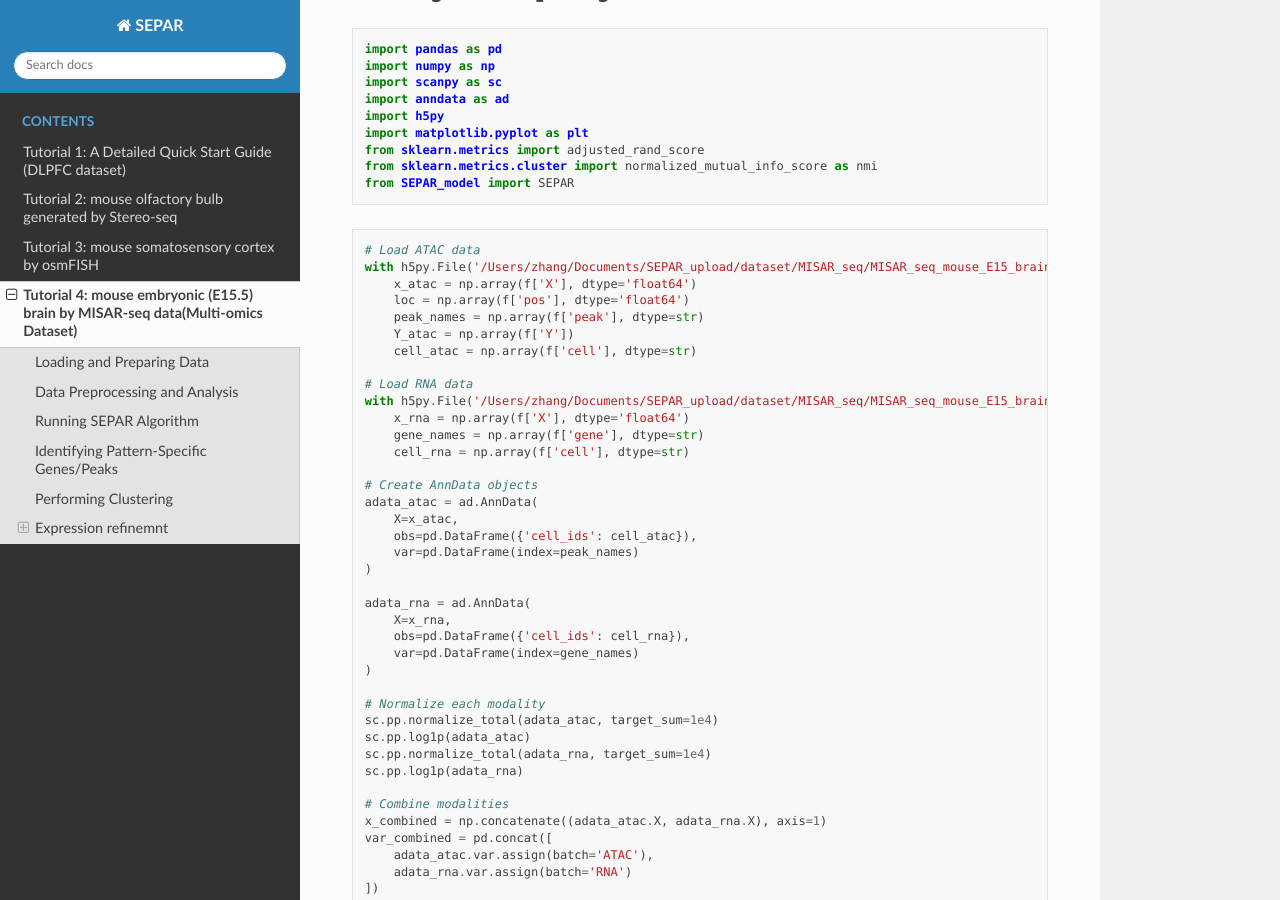
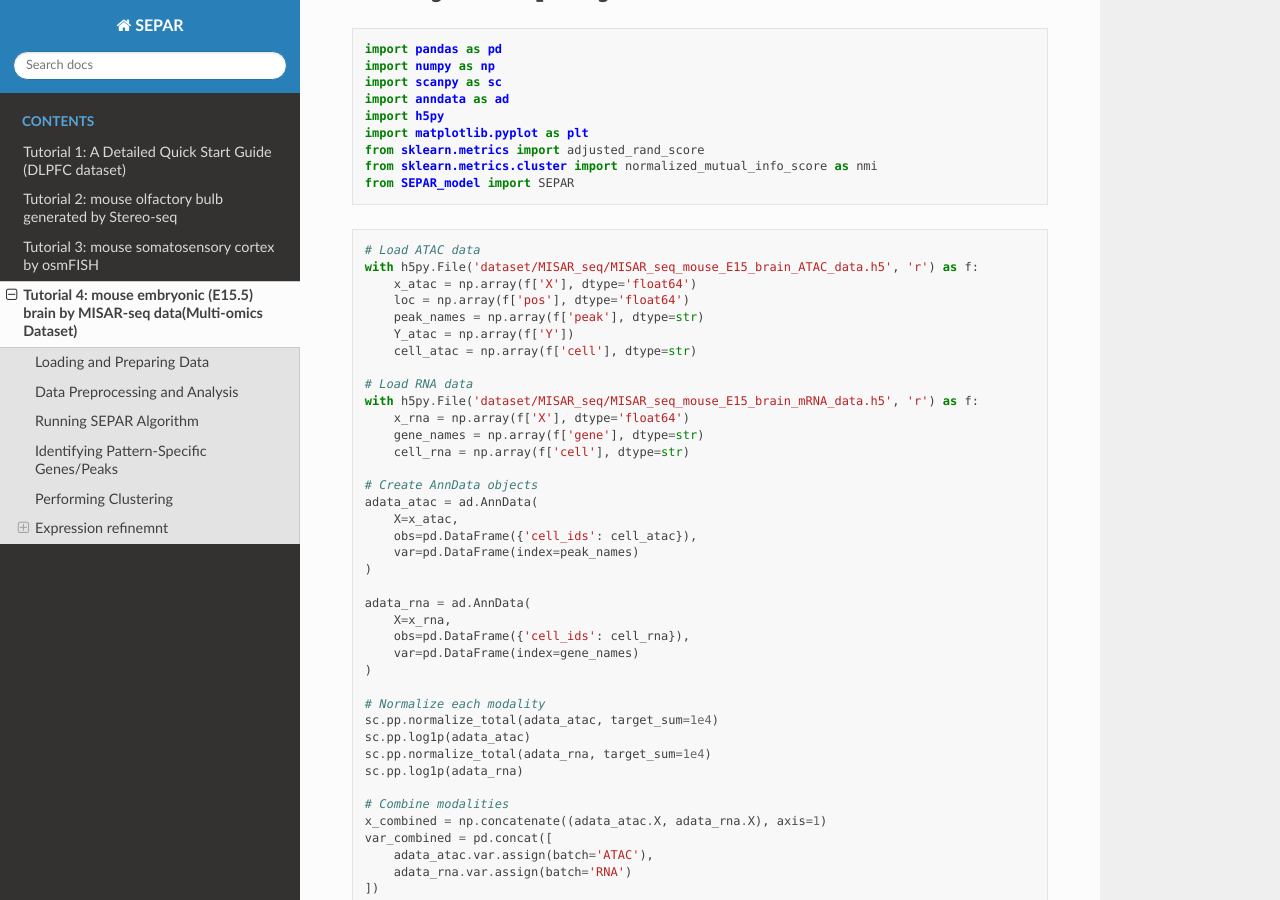
Before and after one commit to zerovain/SEPAR_tutorial, a Sphinx documentation site: the page built from docs/Tutorial4.md, in a window 1280 px wide and 900 px high, scrolled down 321 px. Built offline with Sphinx 7.4.7 and the Read the Docs theme 3.1.0, drawn with Linux system fonts in a browser that asks for light colours.

Commit message:
Update Tutorial4.md

````diff
--- a/docs/Tutorial4.md
+++ b/docs/Tutorial4.md
@@ -20,7 +20,7 @@ from SEPAR_model import SEPAR
 
 ```python
 # Load ATAC data
-with h5py.File('/Users/zhang/Documents/SEPAR_upload/dataset/MISAR_seq/MISAR_seq_mouse_E15_brain_ATAC_data.h5', 'r') as f:
+with h5py.File('dataset/MISAR_seq/MISAR_seq_mouse_E15_brain_ATAC_data.h5', 'r') as f:
     x_atac = np.array(f['X'], dtype='float64')
     loc = np.array(f['pos'], dtype='float64')
     peak_names = np.array(f['peak'], dtype=str)
@@ -28,7 +28,7 @@ with h5py.File('/Users/zhang/Documents/SEPAR_upload/dataset/MISAR_seq/MISAR_seq_
     cell_atac = np.array(f['cell'], dtype=str)
 
 # Load RNA data
-with h5py.File('/Users/zhang/Documents/SEPAR_upload/dataset/MISAR_seq/MISAR_seq_mouse_E15_brain_mRNA_data.h5', 'r') as f:
+with h5py.File('dataset/MISAR_seq/MISAR_seq_mouse_E15_brain_mRNA_data.h5', 'r') as f:
     x_rna = np.array(f['X'], dtype='float64')
     gene_names = np.array(f['gene'], dtype=str)
     cell_rna = np.array(f['cell'], dtype=str)
````
